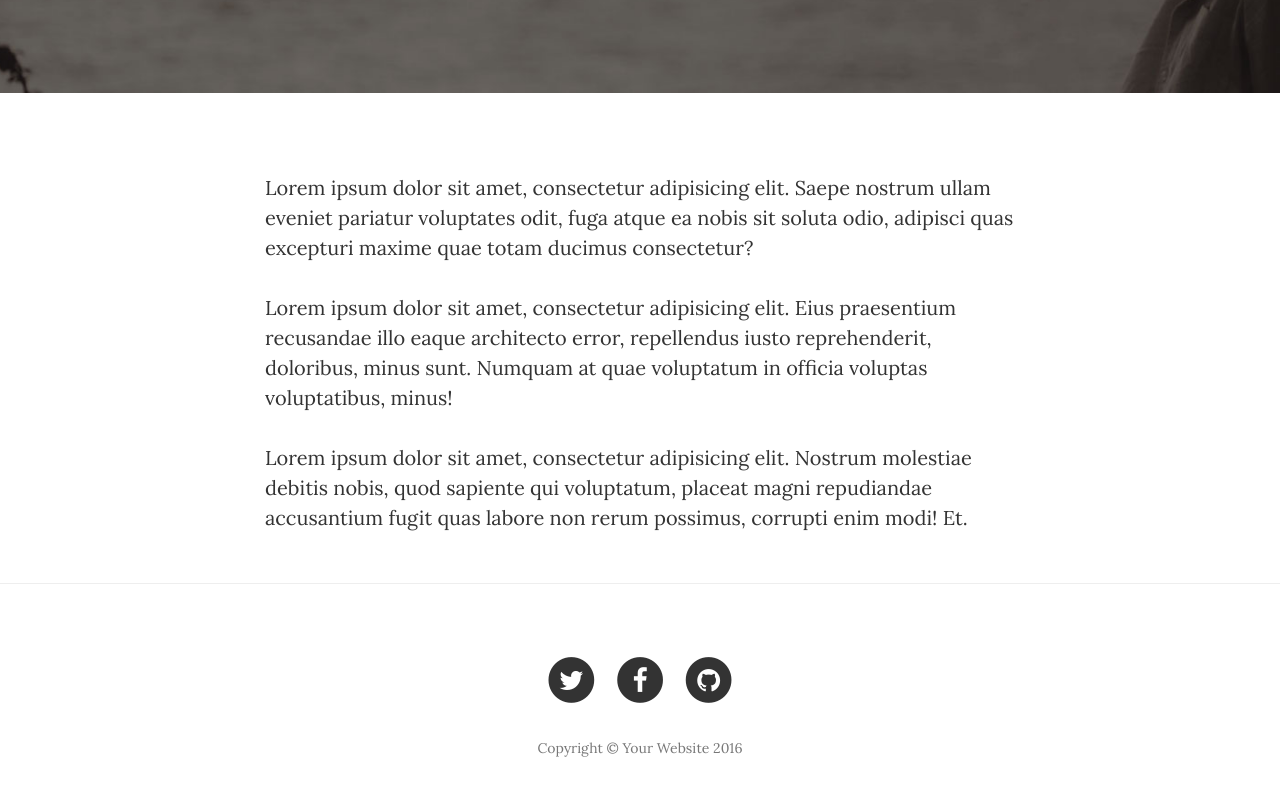
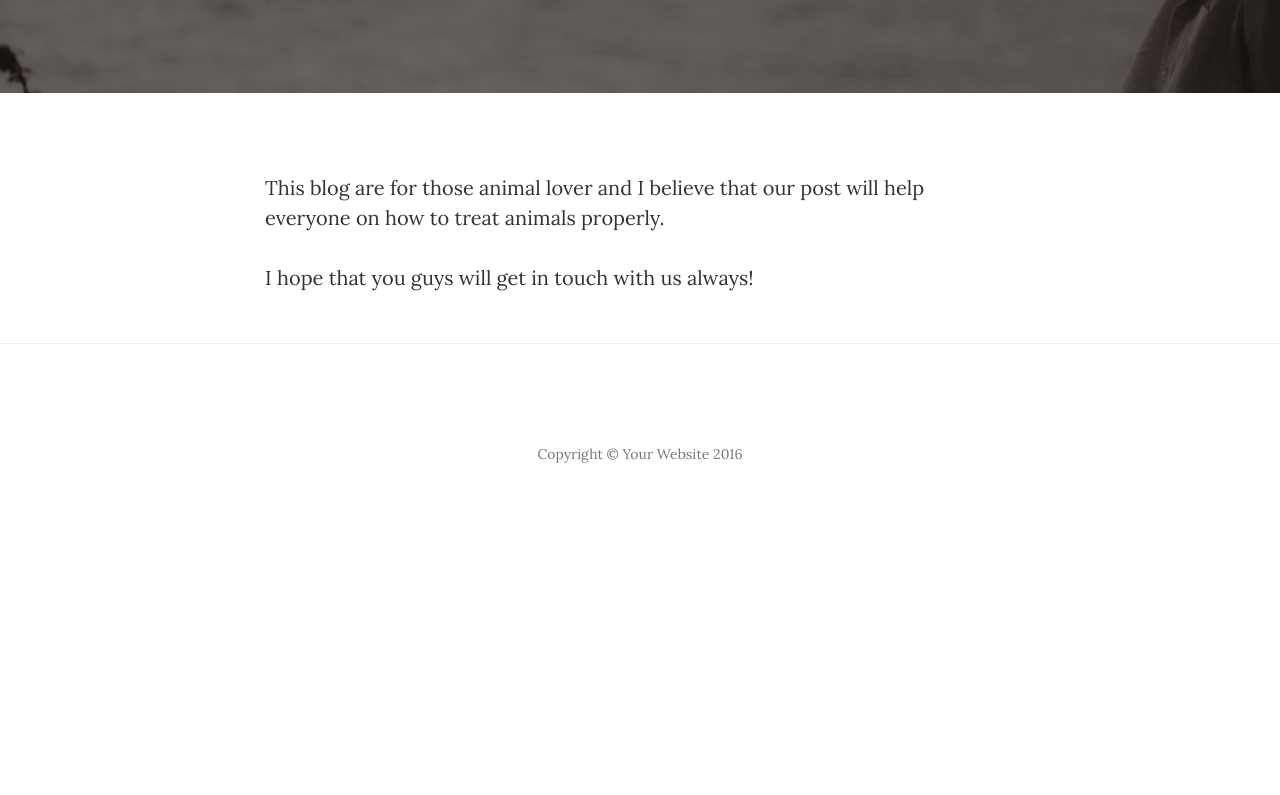
Before and after one commit to kitz2212/blogsh, a website: page about.html in a window 1280 px wide. Shown: the part 355-1150 px from the top of the page. After the commit the page ends 885 px from the top, so only its background shows below. Drawn offline with nearby package versions, Linux system fonts and the light colour scheme.

Commit message:
Update about.html

```diff
--- a/about.html
+++ b/about.html
@@ -42,7 +42,7 @@
                     <span class="sr-only">Toggle navigation</span>
                     Menu <i class="fa fa-bars"></i>
                 </button>
-                <a class="navbar-brand" href="index.html">Start Bootstrap</a>
+                <a class="navbar-brand" href="index.html">Dog</a>
             </div>
 
             <!-- Collect the nav links, forms, and other content for toggling -->
@@ -87,9 +87,8 @@
     <div class="container">
         <div class="row">
             <div class="col-lg-8 col-lg-offset-2 col-md-10 col-md-offset-1">
-                <p>Lorem ipsum dolor sit amet, consectetur adipisicing elit. Saepe nostrum ullam eveniet pariatur voluptates odit, fuga atque ea nobis sit soluta odio, adipisci quas excepturi maxime quae totam ducimus consectetur?</p>
-                <p>Lorem ipsum dolor sit amet, consectetur adipisicing elit. Eius praesentium recusandae illo eaque architecto error, repellendus iusto reprehenderit, doloribus, minus sunt. Numquam at quae voluptatum in officia voluptas voluptatibus, minus!</p>
-                <p>Lorem ipsum dolor sit amet, consectetur adipisicing elit. Nostrum molestiae debitis nobis, quod sapiente qui voluptatum, placeat magni repudiandae accusantium fugit quas labore non rerum possimus, corrupti enim modi! Et.</p>
+          <p>This blog are for those animal lover and I believe that our post will help everyone on how to treat animals properly.</p>
+                <p>I hope that you guys will get in touch with us always!</p>
             </div>
         </div>
     </div>
@@ -101,32 +100,7 @@
         <div class="container">
             <div class="row">
                 <div class="col-lg-8 col-lg-offset-2 col-md-10 col-md-offset-1">
-                    <ul class="list-inline text-center">
-                        <li>
-                            <a href="#">
-                                <span class="fa-stack fa-lg">
-                                    <i class="fa fa-circle fa-stack-2x"></i>
-                                    <i class="fa fa-twitter fa-stack-1x fa-inverse"></i>
-                                </span>
-                            </a>
-                        </li>
-                        <li>
-                            <a href="#">
-                                <span class="fa-stack fa-lg">
-                                    <i class="fa fa-circle fa-stack-2x"></i>
-                                    <i class="fa fa-facebook fa-stack-1x fa-inverse"></i>
-                                </span>
-                            </a>
-                        </li>
-                        <li>
-                            <a href="#">
-                                <span class="fa-stack fa-lg">
-                                    <i class="fa fa-circle fa-stack-2x"></i>
-                                    <i class="fa fa-github fa-stack-1x fa-inverse"></i>
-                                </span>
-                            </a>
-                        </li>
-                    </ul>
+
                     <p class="copyright text-muted">Copyright &copy; Your Website 2016</p>
                 </div>
             </div>
```
